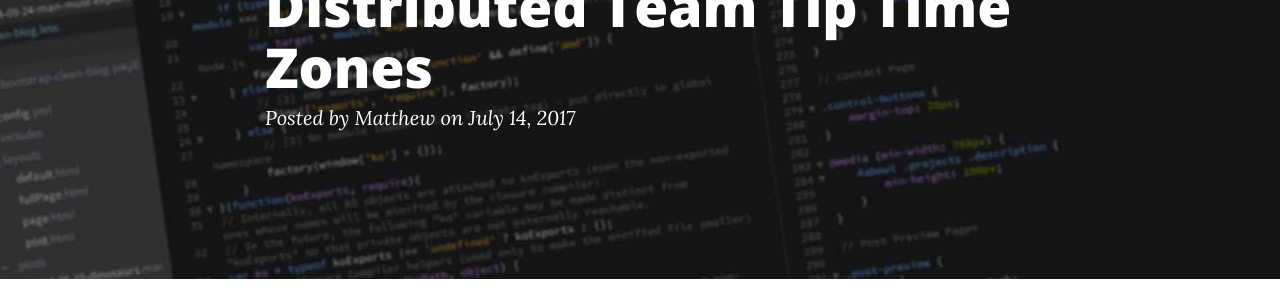
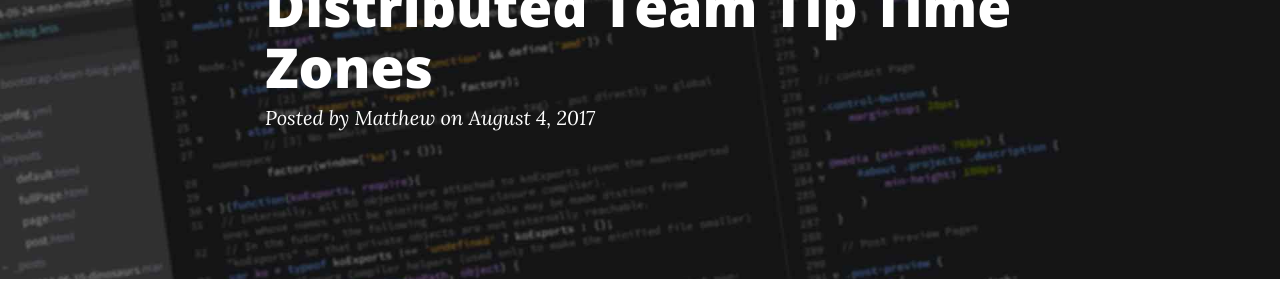
Before and after one commit to osbornm/osbornm.github.io, a Jekyll site: the page built from _posts/2017-08-04-Distributed-Team-Tip-Timezones.md, in a window 1280 px wide. Shown: the part 194-494 px from the top of the page. Built offline with Jekyll 4.4.1, drawn with Linux system fonts in a browser that asks for light colours; nearby versions of some CDN libraries; comment, search, counter and statistics services are not loaded.

Commit message:
update date

```diff
--- a/_posts/2017-08-04-Distributed-Team-Tip-Timezones.md
+++ b/_posts/2017-08-04-Distributed-Team-Tip-Timezones.md
@@ -1,7 +1,7 @@
 ---
 layout: post
 title: Distributed Team Tip Time Zones
-date: 2017-07-14
+date: 2017-08-04
 author: Matthew
 header-img: "img/headers/code.jpg"
 comments: true
```
